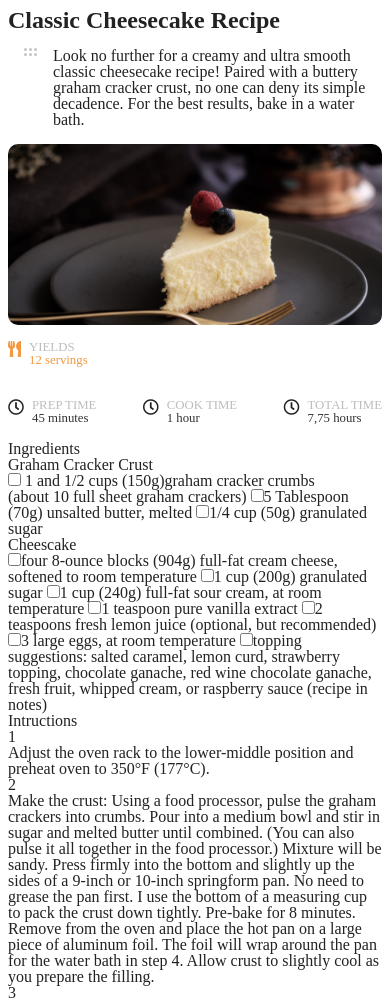
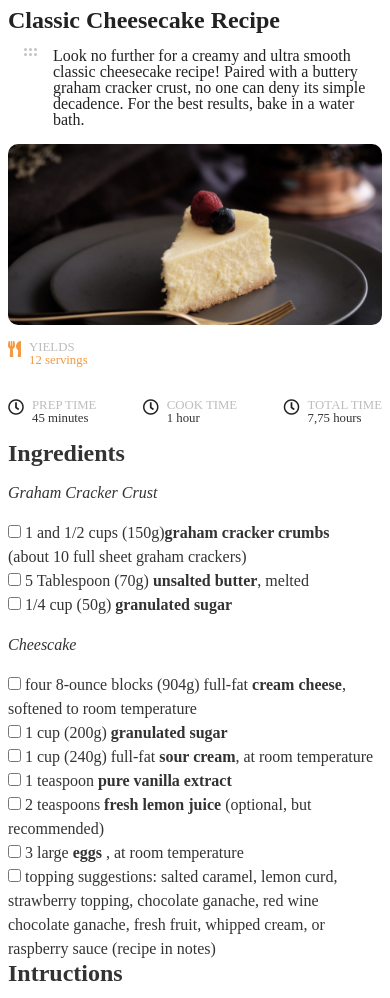
Before and after one commit to lexx54/recipe-challenge, a plain HTML site: page index.html in a window 390 px wide. Shown: the top 998 px of the page. Drawn offline with Linux system fonts and the light colour scheme.

Commit message:
finished mobile design

```diff
--- a/index.html
+++ b/index.html
@@ -70,32 +70,32 @@
           </div>
         </div>
       </div>
-      <div class="intructions">
-        <section>
+      <div class="steps">
+        <section class="ingre">
           <h1>Ingredients</h1>
         <div class="ingredients">
           <section>
             <h2>Graham Cracker Crust</h2>
           <div class="options">
-            <label for="graham-ingr"><input type="checkbox" name="graham-ingr" id=""> 1 and 1/2 cups (150g)<strong>graham cracker crumbs</strong><br>(about 10 full sheet graham crackers)</label>
-            <label for="graham-ingr"><input type="checkbox" name="graham-ingr" id="">5 Tablespoon (70g) <strong>unsalted butter</strong>, melted</label>
-            <label for="graham-ingr"><input type="checkbox" name="graham-ingr" id="">1/4 cup (50g) <strong>granulated sugar</strong></label>
+            <label for="graham-ingr"> <input type="checkbox" name="graham-ingr" id=""> 1 and 1/2 cups (150g)<span class="strong">graham cracker crumbs</span class="strong"><br>(about 10 full sheet graham crackers)</label>
+            <label for="graham-ingr"> <input type="checkbox" name="graham-ingr" id="">  5 Tablespoon (70g) <span class="strong">unsalted butter</span class="strong">, melted</label>
+            <label for="graham-ingr"> <input type="checkbox" name="graham-ingr" id="">  1/4 cup (50g) <span class="strong">granulated sugar</span class="strong"></label>
           </section>
           <section>
             <h2>Cheescake</h2>
           <div class="options">
-            <label for="cheescake-ingr"><input type="checkbox" name="cheescake-ingr" id="">four 8-ounce blocks (904g) full-fat cream cheese, softened to room temperature</label>
-            <label for="cheescake-ingr"><input type="checkbox" name="cheescake-ingr" id="">1 cup (200g) granulated sugar</label>
-            <label for="cheescake-ingr"><input type="checkbox" name="cheescake-ingr" id="">1 cup (240g) full-fat sour cream, at room temperature</label>
-            <label for="cheescake-ingr"><input type="checkbox" name="cheescake-ingr" id="">1 teaspoon pure vanilla extract</label>
-            <label for="cheescake-ingr"><input type="checkbox" name="cheescake-ingr" id="">2 teaspoons fresh lemon juice (optional, but recommended)</label>
-            <label for="cheescake-ingr"><input type="checkbox" name="cheescake-ingr" id="">3 large eggs, at room temperature</label>
-            <label for="cheescake-ingr"><input type="checkbox" name="cheescake-ingr" id="">topping suggestions: salted caramel, lemon curd, strawberry topping, chocolate ganache, red wine chocolate ganache, fresh fruit, whipped cream, or raspberry sauce (recipe in notes) </label>
+            <label for="cheescake-ingr"> <input type="checkbox" name="cheescake-ingr" id="">  four 8-ounce blocks (904g) full-fat <span class="strong">cream cheese</span class="strong">, softened to room temperature</label>
+            <label for="cheescake-ingr"> <input type="checkbox" name="cheescake-ingr" id="">  1 cup (200g) <span class="strong">granulated sugar</span class="strong"></label>
+            <label for="cheescake-ingr"> <input type="checkbox" name="cheescake-ingr" id="">  1 cup (240g) full-fat <span class="strong">sour cream</span>, at room temperature</label>
+            <label for="cheescake-ingr"> <input type="checkbox" name="cheescake-ingr" id="">  1 teaspoon <span class="strong">pure vanilla extract</span></label>
+            <label for="cheescake-ingr"> <input type="checkbox" name="cheescake-ingr" id="">  2 teaspoons <span class="strong">fresh lemon juice</span> (optional, but recommended)</label>
+            <label for="cheescake-ingr"> <input type="checkbox" name="cheescake-ingr" id="">  3 large <span class="strong">eggs</span>  , at room temperature</label>
+            <label for="cheescake-ingr"> <input type="checkbox" name="cheescake-ingr" id="">  topping suggestions: salted caramel, lemon curd, strawberry topping, chocolate ganache, red wine chocolate ganache, fresh fruit, whipped cream, or raspberry sauce (recipe in notes) </label>
           </div>
         </section>
         </section>
 
-          <section>
+          <section class="intructions">
             <h1>Intructions</h1>
             <div>
               <p class="num">1</p>
--- a/main.css
+++ b/main.css
@@ -56,3 +56,51 @@ main {
 .card i {
   margin-right: 0.5rem;
 }
+/*------------Steps------------*/
+.steps {
+  color: var(--gray1);
+}
+.steps .ingre h1,
+.intructions h1 {
+  /* color: var(--gray1); */
+  font-size: 1.5rem;
+  font-weight: 700;
+}
+.steps .ingredients .options {
+  display: flex;
+  flex-direction: column;
+}
+.ingredients {
+  line-height: 1.5rem;
+  /* color: var(--gray1); */
+}
+.ingredients h2 {
+  font-style: italic;
+  margin: 1rem 0;
+}
+.options .strong {
+  font-weight: bold;
+}
+
+.intructions div {
+  display: flex;
+  margin: 1rem 0;
+  justify-content: space-between;
+}
+.intructions div p:first-child {
+  flex: 0 0 15%;
+  height: 40px;
+  display: flex;
+  align-items: center;
+  justify-content: center;
+  background-color: var(--orange);
+  color: white;
+  border-radius: 10px;
+  font-size: 1.5rem;
+  font-weight: bold;
+  align-self: start;
+}
+.intructions div p:last-child {
+  flex: 0 0 80%;
+  line-height: 1.3rem;
+}
```
